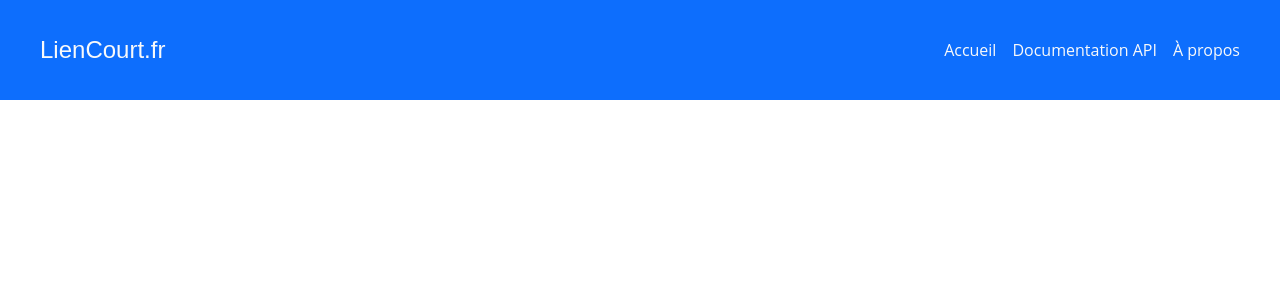
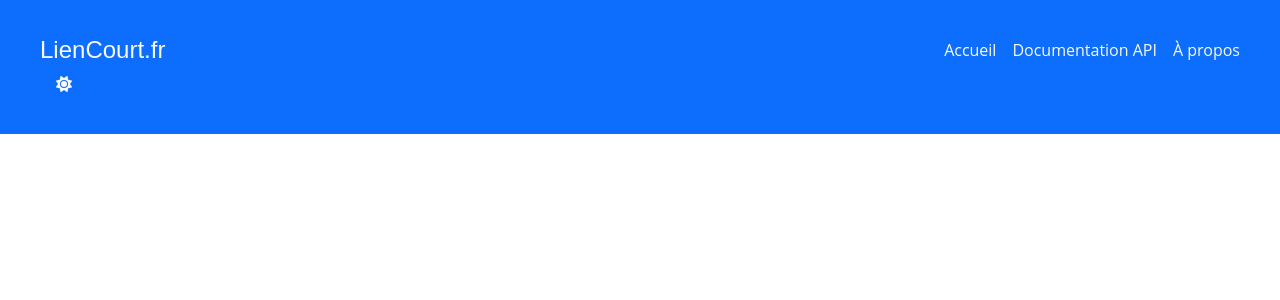
Before and after one commit to mathieuc22/url-shortener-frontend, a Vue app: page / in a window 1280 px wide. Shown: the top 300 px of the page. Built offline with nearby package versions, Linux system fonts and the light colour scheme.

Commit message:
Add theme switcher

```diff
--- a/package.json
+++ b/package.json
@@ -9,6 +9,9 @@
     "preview": "vite preview"
   },
   "dependencies": {
+    "@fortawesome/fontawesome-svg-core": "^6.4.0",
+    "@fortawesome/free-solid-svg-icons": "^6.4.0",
+    "@fortawesome/vue-fontawesome": "^3.0.3",
     "vue": "^3.2.47",
     "vue-router": "^4.1.6"
   },
--- a/src/components/Header.vue
+++ b/src/components/Header.vue
@@ -9,15 +9,24 @@
           <li><router-link to="/about">À propos</router-link></li>
         </ul>
       </nav>
+
+      <button class="theme-toggle" @click="toggleTheme">
+        <font-awesome-icon :icon="themeIcon" />
+      </button>
     </div>
   </header>
 </template>
 
-  <script>
-  export default {
-    name: 'Header',
-    // ...
-  }
+<script setup>
+import { ref } from "vue";
+import themeStore from "@/themeStore";
+
+const themeIcon = ref("sun");
+
+const toggleTheme = () => {
+  themeStore.toggleTheme();
+  themeIcon.value = themeStore.isDark ? "moon" : "sun";
+};
 </script>
 
 <style scoped>
--- a/src/main.js
+++ b/src/main.js
@@ -1,6 +1,15 @@
 import { createApp } from 'vue'
+import { library } from '@fortawesome/fontawesome-svg-core';
+import { faSun, faMoon } from '@fortawesome/free-solid-svg-icons';
+import { FontAwesomeIcon } from '@fortawesome/vue-fontawesome';
 import './style.css'
-import App from './App.vue'
-import router from './router'
 
-createApp(App).use(router).mount('#app')
+import App from './App.vue';
+import router from './router';
+
+library.add(faSun, faMoon);
+
+const app = createApp(App);
+app.component('font-awesome-icon', FontAwesomeIcon);
+app.use(router);
+app.mount('#app');
--- /dev/null
+++ b/src/themeStore.js
@@ -0,0 +1,9 @@
+const themeStore = {
+    isDark: false,
+    toggleTheme() {
+      this.isDark = !this.isDark;
+      document.documentElement.setAttribute('data-theme', this.isDark ? 'dark' : 'light');
+    },
+  };
+
+  export default themeStore;
--- a/vite.config.js
+++ b/vite.config.js
@@ -1,7 +1,11 @@
-import { defineConfig } from 'vite'
-import vue from '@vitejs/plugin-vue'
+import { defineConfig } from 'vite';
+import vue from '@vitejs/plugin-vue';
 
-// https://vitejs.dev/config/
 export default defineConfig({
   plugins: [vue()],
-})
+  resolve: {
+    alias: {
+      '@': '/src',
+    },
+  },
+});
```
Also changed, not shown: 1 other file (tests, documents, lock files or other folders). Lines whose indentation alone changed are shown as unchanged.
